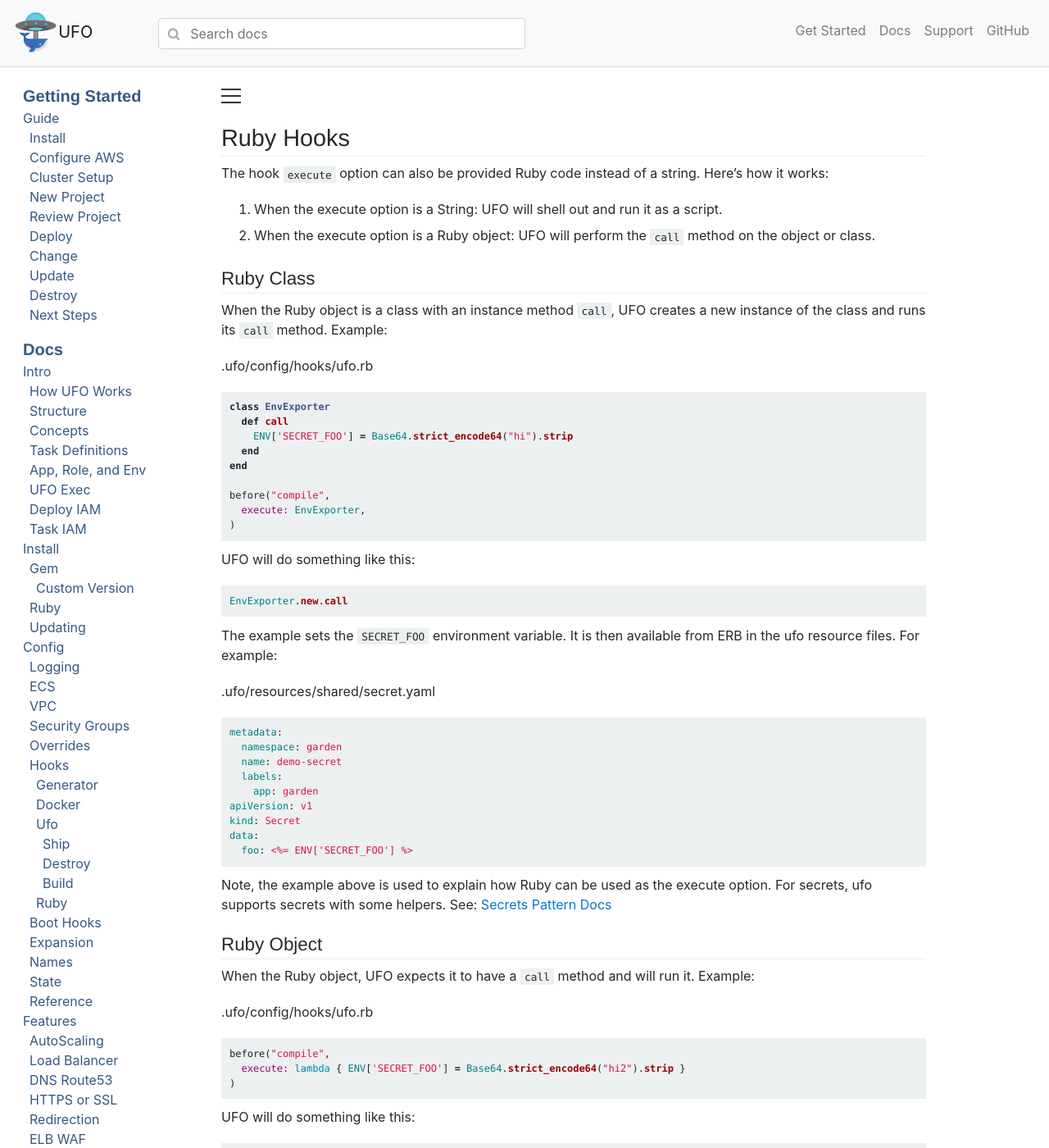
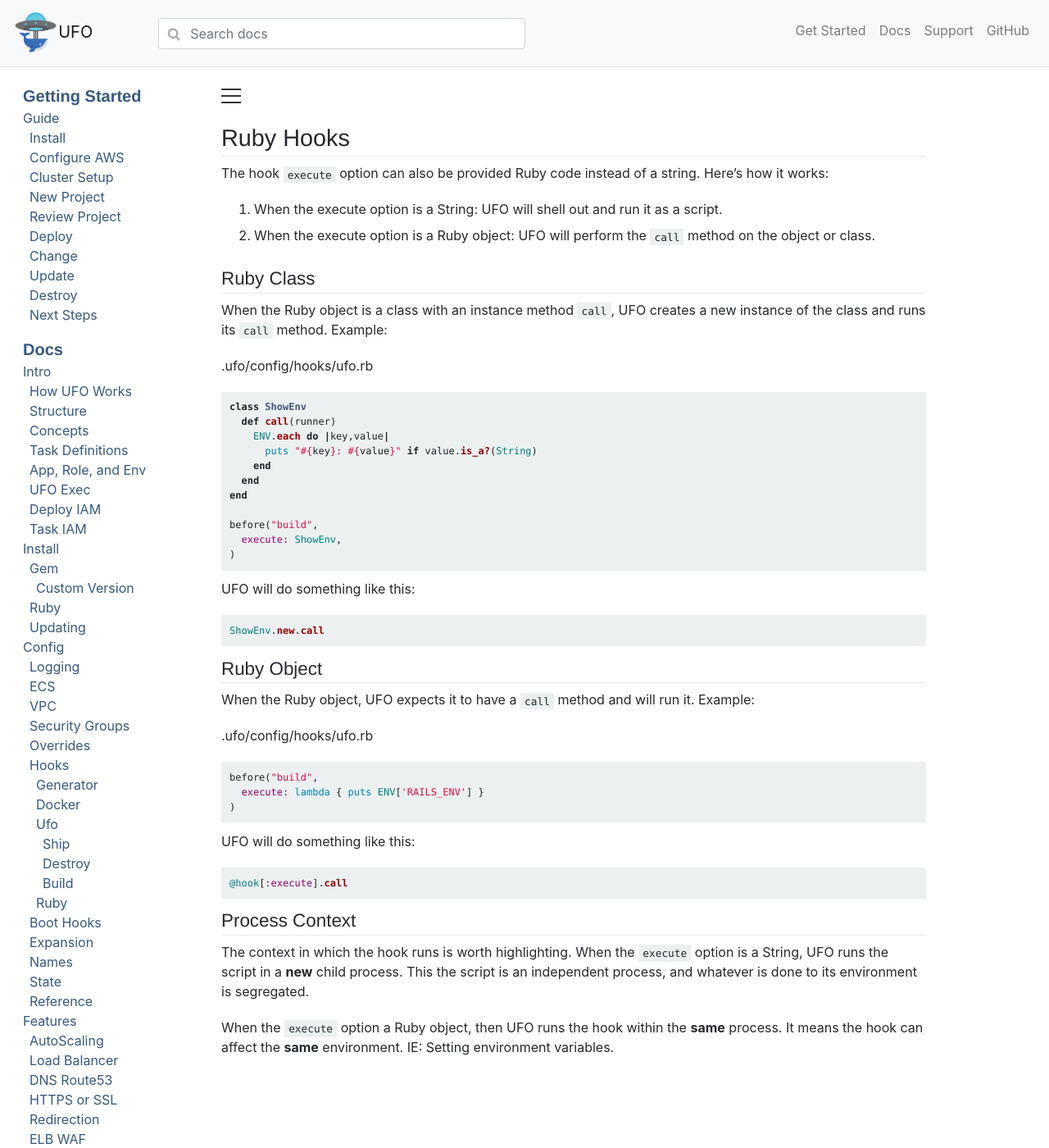
Before and after one commit to boltops-tools/ufo-docs, a Jekyll site: the page built from _docs/config/hooks/ruby.md, in a window 1280 px wide and 1400 px high. Shown: the whole window at 82% size. Built offline with Jekyll 4.4.1, drawn with Linux system fonts in a browser that asks for light colours; cached includes are drawn as plain includes; a script that is not in the unit is left out.

Commit message:
hooks ruby

````diff
--- a/_docs/config/hooks/ruby.md
+++ b/_docs/config/hooks/ruby.md
@@ -17,40 +17,24 @@
 .ufo/config/hooks/ufo.rb
 
 ```ruby
-class EnvExporter
-  def call
-    ENV['SECRET_FOO'] = Base64.strict_encode64("hi").strip
+class ShowEnv
+  def call(runner)
+    ENV.each do |key,value|
+      puts "#{key}: #{value}" if value.is_a?(String)
+    end
   end
 end
 
-before("compile",
-  execute: EnvExporter,
+before("build",
+  execute: ShowEnv,
 )
 ```
 
 UFO will do something like this:
 
 ```ruby
-EnvExporter.new.call
+ShowEnv.new.call
 ```
-
-The example sets the `SECRET_FOO` environment variable. It is then available from ERB in the ufo resource files. For example:
-
-.ufo/resources/shared/secret.yaml
-
-```yaml
-metadata:
-  namespace: garden
-  name: demo-secret
-  labels:
-    app: garden
-apiVersion: v1
-kind: Secret
-data:
-  foo: <%= ENV['SECRET_FOO'] %>
-```
-
-Note, the example above is used to explain how Ruby can be used as the execute option. For secrets, ufo supports secrets with some helpers. See: [Secrets Pattern Docs]()
 
 ## Ruby Object
 
@@ -59,8 +43,8 @@
 .ufo/config/hooks/ufo.rb
 
 ```ruby
-before("compile",
-  execute: lambda { ENV['SECRET_FOO'] = Base64.strict_encode64("hi2").strip }
+before("build",
+  execute: lambda { puts ENV['RAILS_ENV'] }
 )
 ```
 
````
